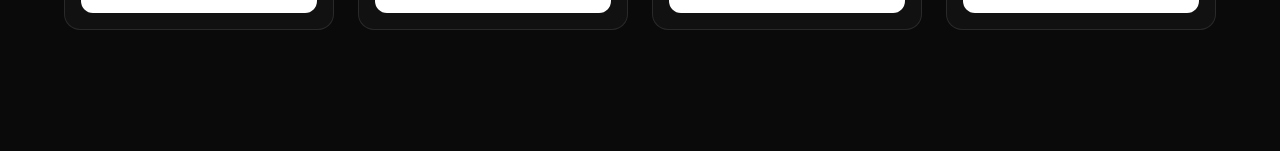
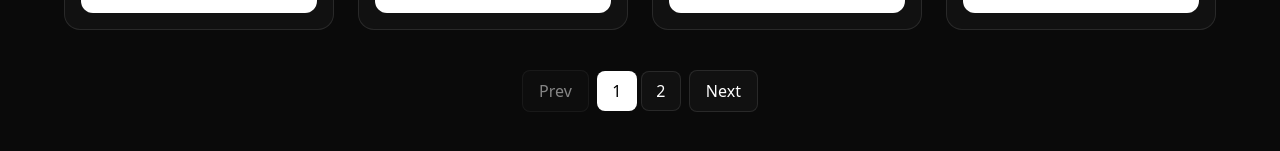
Before and after one commit to adgram-in/adgram, a Next.js app: page / in a window 1280 px wide. Shown: the part 1875-2026 px from the top of the page. Built offline with nearby package versions, Linux system fonts and the light colour scheme.

Commit message:
describe your change

```diff
--- a/app/components/Footer.tsx
+++ b/app/components/Footer.tsx
@@ -9,6 +9,8 @@ import {
 } from "react-icons/fa";
 
 export function Footer() {
+  const currentYear = 2026; // Fixed year to avoid hydration mismatch
+
   return (
     <footer className="reveal border-t border-black/10 dark:border-white/10 px-6 py-12 bg-white dark:bg-[#0a0a0a] transition-colors duration-300">
 
@@ -18,7 +20,7 @@ export function Footer() {
         <div className="text-center md:text-left">
           <h2 className="text-2xl font-bold tracking-widest">ADGRAM</h2>
           <p className="text-black/60 dark:text-white/60 text-sm mt-2 transition-colors duration-300">
-            © {new Date().getFullYear()} ADGRAM. All rights reserved.
+            © {currentYear} ADGRAM. All rights reserved.
           </p>
         </div>
 
--- a/app/components/Hero.tsx
+++ b/app/components/Hero.tsx
@@ -33,15 +33,17 @@ export default function Hero({ searchQuery, setSearchQuery, selectedCategory, on
 
       <div className="relative max-w-xl w-full">
 
-        {/* Title */}
-        <motion.h1
+        {/* ADGRAM Text */}
+        <motion.div
           initial={{ opacity: 0, y: 20 }}
           animate={{ opacity: 1, y: 0 }}
           transition={{ duration: 0.5, ease: [0.25, 0.1, 0.25, 1] }}
-          className="text-4xl md:text-5xl font-extrabold tracking-tight"
+          className="my-4"
         >
-          ADGRAM
-        </motion.h1>
+          <h1 className="text-4xl md:text-5xl lg:text-6xl font-bold tracking-wider">
+            ADGRAM
+          </h1>
+        </motion.div>
 
         {/* Category Bar */}
         <motion.div
--- a/app/data/products.ts
+++ b/app/data/products.ts
@@ -15,7 +15,7 @@ export const products: Product[] = [
     id: 1,
     title: "Portable Neck Fan",
     image: "https://m.media-amazon.com/images/I/51BfoAo2ZVL._SX679_.jpg",
-    link: "https://amzn.to/4sBE9z4",
+    link: "https://www.amazon.in/gp/product/B0GMG4WRRD?smid=A1J9OJEPKU4911&th=1&linkCode=ll2&tag=adgram00-21&linkId=5d997df549b8aed35e02f2bd12fa9fb8&ref_=as_li_ss_tl",
     rating: 4.3,
     price: 899,
     originalPrice: 1999,
@@ -25,7 +25,7 @@ export const products: Product[] = [
     id: 2,
     title: "Portable Belt Fan",
     image: "https://m.media-amazon.com/images/I/61bSVvwXiBL._SX679_.jpg",
-    link: "https://amzn.to/4th4mV2",
+    link: "https://www.amazon.in/gp/product/B0DW3PD87D?smid=AJQVZUJU1WNFV&th=1&linkCode=ll2&tag=adgram00-21&linkId=10f40056939b33ff807d327d08654cbd&ref_=as_li_ss_tl",
     rating: 4.1,
     price: 4628,
     originalPrice: 8882,
@@ -34,8 +34,8 @@ export const products: Product[] = [
   {
     id: 3,
     title: "Folding Stool",
-    image: "https://m.media-amazon.com/images/I/51+8-S8D-iL._SX679_.jpg",
-    link: "https://amzn.to/4cChmxs",
+    image: "https://m.media-amazon.com/images/I/51+8-8D-iL._SX679_.jpg",
+    link: "https://www.amazon.in/GCI-Outdoor-Portable-Foldable-Lightweight/dp/B0GW7YZBRF?content-id=amzn1.sym.7e2c8ac4-9f12-4bcd-9 497-a8ae54bc8764%3Aamzn1.sym.7e2c8ac4-9f12-4bcd-9 497-a8ae54bc8764&crid=49TLRJXCWFJY&cv_ct_cx=foldable%2Bpurse%2Bstool&keywords=foldable%2Bpurse%2Bstool&pd_rd_i=B0GW7YZBRF&pd_rd_r=0476c794-fcb0-4ef3-aea1-be881e53eb12&pd_rd_w=En68N&pd_rd_wg=MUyy9&pf_rd_p=7e2c8ac4-9f12-4bcd-9 497-a8ae54bc8764&pf_rd_r=2DJC4ASF3WCCS29TMEMK&qid=1776347458&sbo=RZvfv%2F%2FHxDF%2BO5021pAnSA%3D%3D&sprefix=foldable%2Bpurse%2Bsool%2Caps%2C719&sr=1-1-66673dcf-083f-43ba-b 782-d4a436cc5cfb-sponse&aref=eEEPGGOgd3&sp_csd=d2lkZ2V0TmFtZT1zcF9zZWFyY2hfdGhlbWF0aWM&th=1&linkCode=ll2&tag=adgram00-21&linkId=97b5052d97d7d0f1d88ca88087bee12f&ref_=as_li_ss_tl",
     rating: 4.5,
     price: 499,
     originalPrice: 999,
@@ -45,7 +45,7 @@ export const products: Product[] = [
     id: 4,
     title: "Electric Cooker",
     image: "https://m.media-amazon.com/images/I/51Gvn44rkFS._SX679_.jpg",
-    link: "https://amzn.to/4vz6OaM",
+    link: "https://www.amazon.in/gp/product/B09DGJJ6YH?smid=A1GT002D88WNZP&psc=1&linkCode=ll2&tag=adgram00-21&linkId=7e27a5ba2fa173f5cda2ecc53b8bf700&ref_=as_li_ss_tl",
     rating: 4.2,
     price: 449,
     originalPrice: 899,
@@ -55,7 +55,7 @@ export const products: Product[] = [
     id: 5,
     title: "Drain Mesh",
     image: "https://m.media-amazon.com/images/I/717CqCr1GHL._SX679_.jpg",
-    link: "https://amzn.to/3OHbTxe",
+    link: "https://www.amazon.in/gp/product/B0G1N743SY?smid=A2VTT18Q9E39RI&th=1&linkCode=ll2&tag=adgram00-21&linkId=636a4027e8d8ea3b0fbd7824385910f3&ref_=as_li_ss_tl",
     rating: 4.4,
     price: 299,
     originalPrice: 999,
@@ -65,7 +65,7 @@ export const products: Product[] = [
     id: 6,
     title: "Baby Nail Trimmer",
     image: "https://m.media-amazon.com/images/I/71VwYL4NQEL._SX679_.jpg",
-    link: "https://amzn.to/4dS8ohK",
+    link: "https://www.amazon.in/Electric-Multiple-Adjustment-Products-Multicolor/dp/B0G5P4NDGS?content-id=amzn1.sym.7e2c8ac4-9f12-4bcd-9 497-a8ae54bc8764%3Aamzn1.sym.7e2c8ac4-9f12-4bcd-9 497-a8ae54bc8764&crid=2BX0Q54H1S0OY&cv_ct_cx=electric%2Bbaby%2Bnail%2Btrimmer&keywords=electric%2Bbaby%2Bnail%2Btrimmer&pd_rd_i=B0G5P4NDGS&pd_rd_r=12be2079-e07d-47b7-b94d-48a9f8fd328a&pd_rd_w=n91hS&pd_rd_wg=ujHLf&pf_rd_p=7e2c8ac4-9f12-4bcd-9 497-a8ae54bc8764&pf_rd_r=67GQFXD3BSBZ40GMTDJV&qid=1776348091&sbo=RZvfv%2F%2FHxDF%2BO5021pAnSA%3D%3D&sprefix=electric%2Bbaby%2Bnai%2Caps%2C525&sr=1-1-66673dcf-083f-43ba-b 782-d4a436cc5cfb-sponse&aref=lBtLdxzwsr&sp_csd=d2lkZ2V0TmFtZT1zcF9zZWFyY2hfdGhlbWF0aWM&th=1&linkCode=ll2&tag=adgram00-21&linkId=014b9113a3788847acf634a5b6114cb1&ref_=as_li_ss_tl",
     rating: 4.6,
     price: 284,
     originalPrice: 999,
@@ -75,7 +75,7 @@ export const products: Product[] = [
     id: 7,
     title: "HD Earwax Remover",
     image: "https://m.media-amazon.com/images/I/71mgS5byMAL._SX679_.jpg",
-    link: "https://amzn.to/4mKvdX0",
+    link: "https://www.amazon.in/Earocam-Tool-Connection-Endoscope-White/dp/B0DFPL77LQ?pd_rd_w=DvwCb&content-id=amzn1.sym.7ccbe032-5929-4c88-ab39-4923842061df&pf_rd_p=7ccbe032-5929-4c88-ab39-4923842061df&pf_rd_r=VB8VRGRMA354Q2M8WQ7Q&pd_rd_wg=F6vGk&pd_rd_r=f7e86415-c7a6-4fce-9b50-ce4a5c9174d2&pd_rd_i=B0DZH7ZL1V&th=1&linkCode=ll2&tag=adgram00-21&linkId=6d4d9d44164315bf0bf90400d874c57e&ref_=as_li_ss_tl",
     tag: "Deep Clean 🧼",
     rating: 4.0,
     price: 998,
@@ -86,7 +86,7 @@ export const products: Product[] = [
     id: 8,
     title: "Blackhead/Whitehead Remover",
     image: "https://m.media-amazon.com/images/I/41kUilb3FYL._SX522_.jpg",
-    link: "https://amzn.to/4tZOlCC",
+    link: "https://www.amazon.in/gp/product/B0GSCGDFK3?smid=A21DMM7ZMCBAMM&th=1&linkCode=ll2&tag=adgram00-21&linkId=9c08279e959930035caec97f86ae6b92&ref_=as_li_ss_tl",
     tag: "Skin Care 🧴",
     rating: 4.7,
     price: 299,
@@ -97,7 +97,7 @@ export const products: Product[] = [
     id: 9,
     title: "Nose/Ear Hair Trimmer",
     image: "https://m.media-amazon.com/images/I/71QKFjmrThL._SX679_.jpg",
-    link: "https://amzn.to/4tq6xW8",
+    link: "https://www.amazon.in/gp/product/B0CTQ7DKP5?smid=A1QQ2GFTZFBZZG&psc=1&linkCode=ll2&tag=adgram00-21&linkId=cedd3459428a438a30adf333f8323ff2&ref_=as_li_ss_tl",
     tag: "Deep Clean 🧼",
     rating: 4.3,
     price: 698,
@@ -108,7 +108,7 @@ export const products: Product[] = [
     id: 10,
     title: "Electric Scrubber",
     image: "https://m.media-amazon.com/images/I/61umY5qs8gL._SX569_.jpg",
-    link: "https://amzn.to/4cFEWJn",
+    link: "https://www.amazon.in/HETZON-SALES-Electric-Scrubber-Spin/dp/B0CLVQYJDB?crid=2LSV1U8D5WEO5&dib=eyJ2IjoiMSJ9.6IwxewI6C7F5vuZhu2d5b2rMcFZBfVuf0-11Ooi1yUUCCsf3kWweh5XWDHljD7V72ehatniFPAFH2prdSgbCe812l1BlQfXqo4aNYXWCld8UGqZ5Ov6uxQI_0P_6usR3xI7O4euojIew0JvjI8meyM0KHeoY6vwqYIzfvyO5JU-pBa7t2MOhozbHkk5AHFvX0dxQJf3uxH0i6BXFCTHSuzj_JyNhIUEQjP53z9h1ET8SEZtkWI8rBmM3FNR-6z7BPPMpwwEkWwHfwo0o8gBezAC_nXZiIHtzV3l5KBrbkc.nfYlBGZQH7Pp7Fs8jAAcryMuCSitQAYX2CqJLYcNrgs&dib_tag=se&keywords=Electric+Cleaning+Brush+5+in+1+Magic+Power+Scrubber&nsdOptOutParam=true&qid=1776942434&refinements=p_72%3A1318476031&rnid=1318475031&s=kitchen&sprefix=%2Ckitchen%2C12 75&sr=1-10&linkCode=ll2&tag=adgram00-21&linkId=677d1f2326836de1a8c29dfedfbe97db&ref_=as_li_ss_tl",
     tag: "⚡ Must Have",
     rating: 4.8,
     price: 555,
@@ -119,7 +119,7 @@ export const products: Product[] = [
     id: 11,
     title: "Mini Electric Chopper",
     image: "https://m.media-amazon.com/images/I/71z4h5dOKmL._SX569_.jpg",
-    link: "https://amzn.to/3QWrPMH",
+    link: "https://www.amazon.in/gp/product/B09CKSYBLR?smid=A3CTHNKRKDG7ON&th=1&linkCode=ll2&tag=adgram00-21&linkId=214bffc2aae3639413b669411b8c6d77&ref_=as_li_ss_tl",
     tag: "💡 Smart Pick",
     rating: 4.2,
     price: 899,
@@ -130,11 +130,44 @@ export const products: Product[] = [
     id: 12,
     title: "Mini Packet Sealer",
     image: "https://m.media-amazon.com/images/I/51msQGb1FGL._SX569_.jpg",
-    link: "https://amzn.to/48L6iwE",
+    link: "https://www.amazon.in/TEKCOOL-Portable-Sealing-Handheld-Warranty/dp/B0GFFBJZ2H?dib=eyJ2IjoiMSJ9.NrEEaD9gF5-QH3ddME1QqXW0-WjIQElKOexkZL84rP3y0xBH8AnxD8lKCdoNmP4o3F2EZFj1tjiCgjXp_kPDHMjiDlCwZ_hJWh6D8BJi2SbbiOzXv2U-GdNGUymCmvYwRbP8ZINZpYayq2nzd32rQhp-VLzLQUyktQgzQAZO6RQcGv1PsmcS9DpshKwHuW3GxKc6zoGu64DqfNYaTho9n-Rk0garAC_nWPDX9Pl649prd8i0iZ0QsLO66-3EHdxK07PFIuqKnTYFZ5EEZNgyVixCKI6HdiYSie_ypcAx4n4.m4NovobPKb8gsQvlLdryCVgBg_xIdZjx6dSypTzAqoE&dib_tag=se&keywords=mini%2Bpacket%2Bsealer&qid=1776942543&s=industrial&sr=1-1-sponse&aref=Ft5NjbgP1P&sp_csd=d2lkZ2V0TmFtZT1zcF9hdGY&th=1&linkCode=ll2&tag=adgram00-21&linkId=40c149ecb6e4980649e32ca3134a7e4c&ref_=as_li_ss_tl",
     tag: "💡 Smart Pick",
     rating: 4.5,
     price: 239,
     originalPrice: 399,
     categories: ["Tech", "Viral", "Kitchen"]
+  },
+  {
+    id: 13,
+    title: "Kitchen Wall Rack",
+    image: "https://m.media-amazon.com/images/I/61+R6rAPEEL._SX522_.jpg",
+    link: "https://www.amazon.in/gp/product/B09RVJ54V5?smid=A1B09NHTAUCIPF&th=1&linkCode=ll2&tag=adgram00-21&linkId=8ac25258a38ca30a45f7a46c1dd59a46&ref_=as_li_ss_tl",
+    tag: "💸 Under ₹399",
+    rating: 4.3,
+    price: 380.99,
+    originalPrice: 1499,
+    categories: ["all", "viral", "kitchen", "Home"]
+  },
+  {
+    id: 14,
+    title: "16 in 1 Masala Rack",
+    image: "https://m.media-amazon.com/images/I/51hLT9m7W1L.jpg",
+    link: "https://www.amazon.in/gp/product/B0CV9TDBTM?smid=A17A3R5FDEEXGV&psc=1&linkCode=ll2&tag=adgram00-21&linkId=2c50fa9bfb5438a43dcfc8c3fdca72c9&ref_=as_li_ss_tl",
+    tag: "💡 Smart Pick",
+    rating: 4.5,
+    price: 449,
+    originalPrice: 999,
+    categories: ["all", "viral", "kitchen", "Home"]
+  },
+  {
+    id: 15,
+    title: "Premium Mirror Cabinet",
+    image: "https://m.media-amazon.com/images/I/31J1e8vQebL._SY300_.jpg",
+    link: "https://www.amazon.in/gp/product/B083RD1Q23?smid=AJ6SIZC8YQDZX&psc=1&linkCode=ll2&tag=adgram00-21&linkId=75be242e19575963a491980d151e3b85&ref_=as_li_ss_tl",
+    tag: "⚡ Must Have",
+    rating: 4.4,
+    price: 999,
+    originalPrice: 1899,
+    categories: ["all", "viral", "Home"]
   }
 ];
--- a/app/page.tsx
+++ b/app/page.tsx
@@ -17,7 +17,13 @@ export default function Home() {
 
   const [searchQuery, setSearchQuery] = useState("");
   const [selectedCategory, setSelectedCategory] = useState("");
-  const [darkMode, setDarkMode] = useState(true);
+  const [darkMode, setDarkMode] = useState(() => {
+    if (typeof window !== 'undefined') {
+      const saved = localStorage.getItem("theme");
+      return saved !== "light";
+    }
+    return true;
+  });
   const [menuOpen, setMenuOpen] = useState(false);
   const [categoriesOpen, setCategoriesOpen] = useState(false);
   const [contactOpen, setContactOpen] = useState(false);
@@ -29,6 +35,7 @@ export default function Home() {
   const [currentPage, setCurrentPage] = useState(1);
   const [loading, setLoading] = useState(true);
   const [priceSort, setPriceSort] = useState<"low-to-high" | "high-to-low" | "">("");
+  const [mounted, setMounted] = useState(false);
   const itemsPerPage = 12;
   const headerRef = useRef<HTMLDivElement | null>(null);
   const categoriesRef = useRef<HTMLDivElement | null>(null);
@@ -36,6 +43,11 @@ export default function Home() {
   const contactRef = useRef<HTMLDivElement | null>(null);
   const mobileContactRef = useRef<HTMLDivElement | null>(null);
   const searchRef = useRef<HTMLDivElement | null>(null);
+
+  // Set mounted state after hydration
+  useEffect(() => {
+    setMounted(true);
+  }, []);
 
   // Loading simulation
   useEffect(() => {
```
Also changed, not shown: adgram-logo-new.svg (added).
